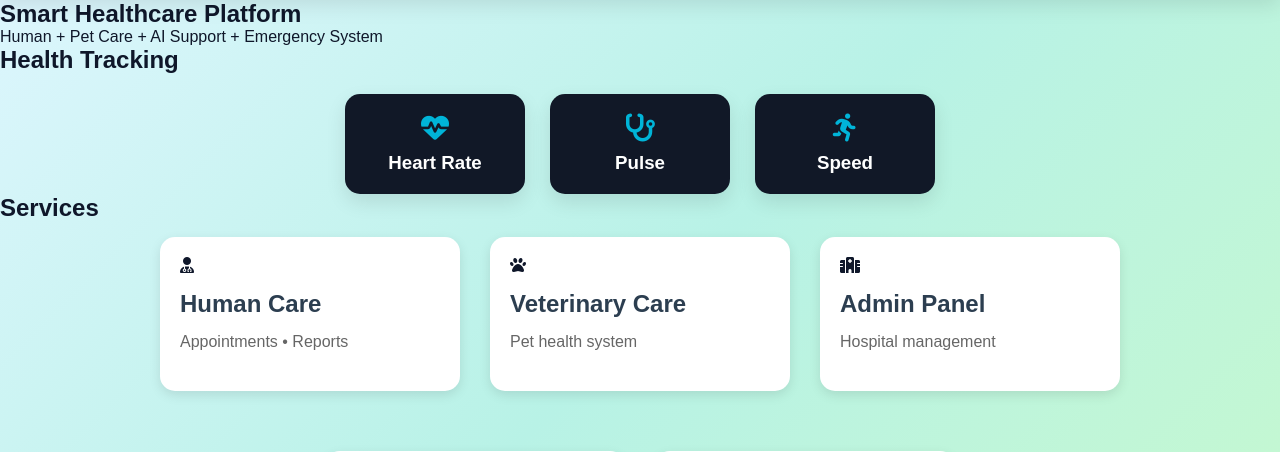
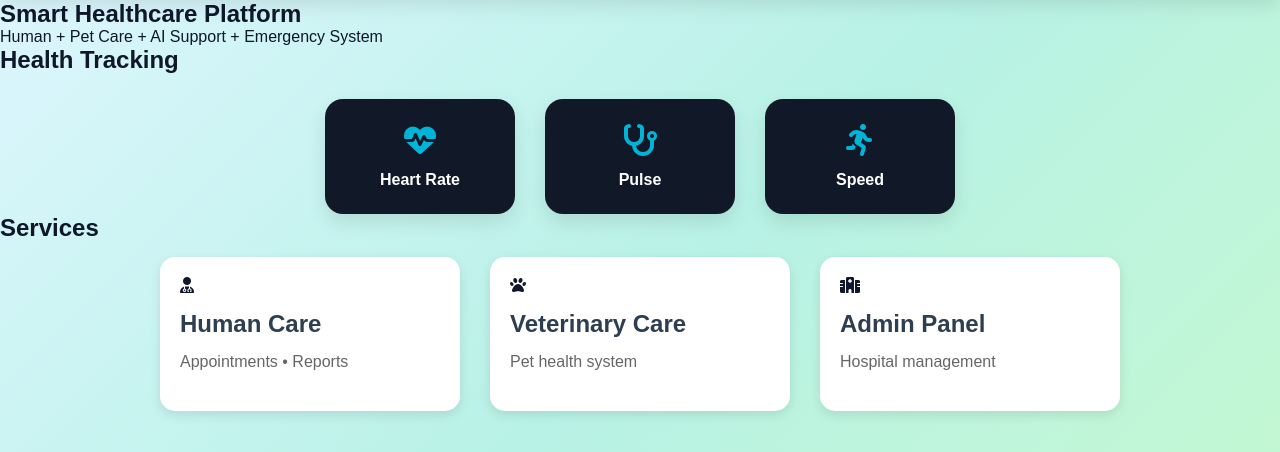
Before and after one commit to Tejaswini26308/MediCure-app, a Flask app: page /dashboard in a window 1280 px wide. Shown: the part 79-531 px from the top of the page. Run offline with Flask 3, Linux system fonts and the light colour scheme.

Commit message:
style updated

```diff
--- a/static/style.css
+++ b/static/style.css
@@ -637,19 +637,20 @@ footer{
 }
 .quick-grid {
     display: flex;
-    justify-content: center;   /* center align */
-    gap: 25px;
-    flex-wrap: wrap;           /* mobile lo wrap avvadaniki */
-    margin-top: 20px;
+    justify-content: center;
+    align-items: center;
+    gap: 30px;
+    flex-wrap: wrap;
+    margin-top: 25px;
 }
 
 .quick-card {
-    width: 180px;
+    width: 190px;
     background: #111827;
     color: white;
     text-align: center;
-    padding: 20px;
-    border-radius: 15px;
+    padding: 25px;
+    border-radius: 18px;
     text-decoration: none;
 
     display: flex;
@@ -657,15 +658,20 @@ footer{
     align-items: center;
     justify-content: center;
 
-    transition: 0.3s;
+    transition: 0.3s ease;
 }
 
 .quick-card i {
-    font-size: 28px;
+    font-size: 32px;
     margin-bottom: 10px;
 }
 
+.quick-card h3 {
+    margin-top: 5px;
+    font-size: 16px;
+}
+
 .quick-card:hover {
-    transform: translateY(-5px);
+    transform: translateY(-8px);
     background: #1f2937;
 }
```
